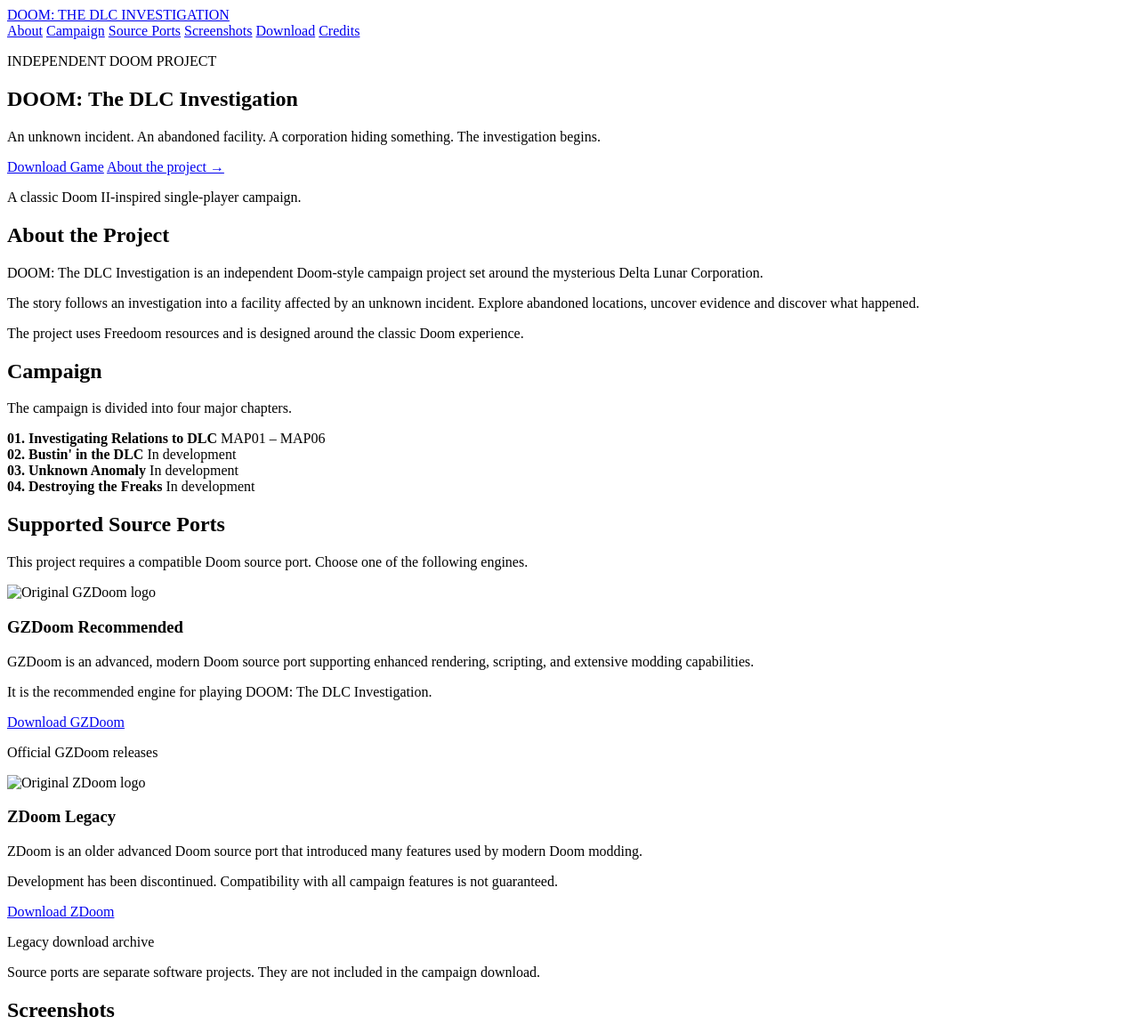
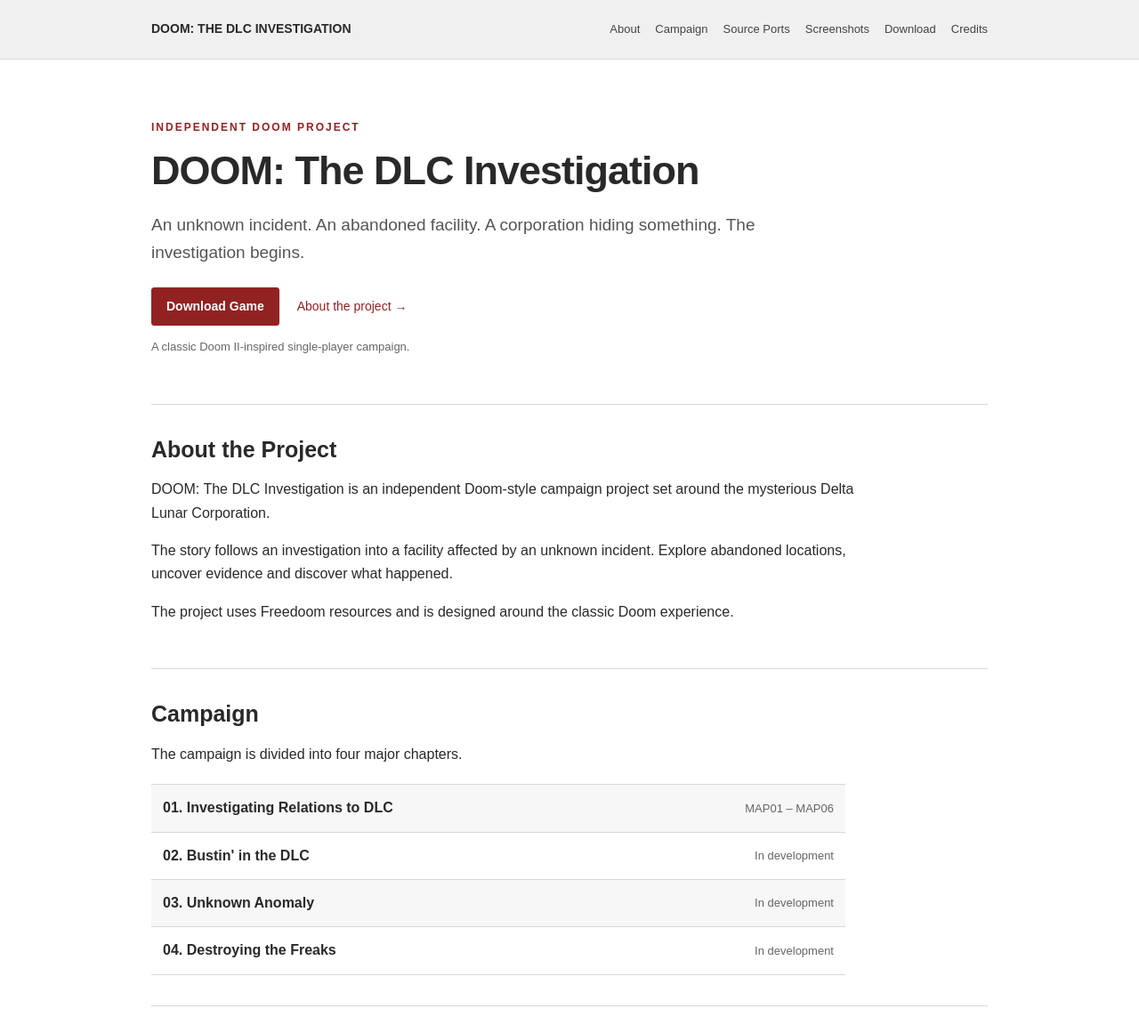
Before and after one commit to vishesh15yadav-netizen/DOOM-DLC-Website, a plain HTML site: page index.html in a window 1280 px wide. Shown: the top 1152 px of the page at 89% size. Drawn offline with Linux system fonts and the light colour scheme.

Commit message:
Update style.css

```diff
--- a/style.css
+++ b/style.css
@@ -1,121 +1,413 @@
-.screenshots {
-    display: grid;
-    grid-template-columns: 1fr 1fr;
-    gap: 12px;
 
-    max-width: 800px;
-    margin: 20px auto;
+/* =========================================
+   DOOM: THE DLC INVESTIGATION
+   Clean open-source project website design
+   ========================================= */
+
+:root {
+    --background: #ffffff;
+    --surface: #f4f4f4;
+    --text: #292929;
+    --muted: #666666;
+    --border: #d8d8d8;
+    --red: #922222;
+    --red-hover: #701818;
 }
 
-.screenshot {
-    height: 160px;
-    overflow: hidden;
-
-    background: #080908;
-    border: 1px solid #484a42;
+* {
+    box-sizing: border-box;
 }
 
-.screenshot img {
-    width: 100%;
-    height: 100%;
-
-    object-fit: cover;
-    object-position: center;
-
-    display: block;
-}
-/* =========================================
-   DOWNLOAD PAGE
-========================================= */
-
-.download-page {
-
-    max-width: 850px;
-
-    margin: auto;
-
-    padding: 90px 20px;
-
-    text-align: center;
+html {
+    scroll-behavior: smooth;
 }
 
-.download-page h1 {
-
-    margin-bottom: 30px;
+body {
+    margin: 0;
+    background: var(--background);
+    color: var(--text);
+    font-family: Arial, Helvetica, sans-serif;
+    font-size: 16px;
+    line-height: 1.65;
 }
 
-.download-message {
+.container {
+    width: min(940px, calc(100% - 40px));
+    margin: auto;
+}
 
-    color: #999b91;
+a {
+    color: var(--red);
+}
 
-    font-size: 16px;
-
-    line-height: 1.7;
-
-    margin-bottom: 35px;
+a:hover {
+    color: var(--red-hover);
 }
 
 
-/* BETA WARNING */
+/* NAVIGATION */
 
-.warning {
-
-    max-width: 650px;
-
-    margin: 0 auto 35px;
-
-    padding: 25px;
-
-    background: #171914;
-
-    border: 1px solid #55574e;
-
-    text-align: left;
-
-    box-shadow:
-        0 10px 30px rgba(0,0,0,0.4);
+.header {
+    background: #f0f0f0;
+    border-bottom: 1px solid var(--border);
 }
 
-.warning-title {
-
-    font-size: 18px;
-
-    font-weight: bold;
-
-    letter-spacing: 3px;
-
-    color: #c5c5b8;
-
-    margin-bottom: 15px;
-
+.navigation {
+    min-height: 66px;
+    display: flex;
+    align-items: center;
+    justify-content: space-between;
+    flex-wrap: wrap;
+    gap: 15px;
+    padding: 12px 0;
 }
 
-.warning p {
-
-    color: #898b82;
-
+.brand {
+    color: var(--text);
     font-size: 14px;
-
-    line-height: 1.7;
-
+    font-weight: bold;
+    text-decoration: none;
 }
 
-.back-button {
+nav {
+    display: flex;
+    flex-wrap: wrap;
+    gap: 17px;
+}
 
-    display: block;
+nav a {
+    color: #444;
+    font-size: 13px;
+    text-decoration: none;
+}
 
-    margin-top: 30px;
+nav a:hover {
+    text-decoration: underline;
+}
 
-    color: #70736a;
 
-    text-decoration: none;
+/* INTRODUCTION */
 
-    font-size: 11px;
+.hero {
+    padding: 55px 0 40px;
+    border-bottom: 1px solid var(--border);
+}
 
+.eyebrow {
+    color: var(--red);
+    font-size: 12px;
+    font-weight: bold;
     letter-spacing: 2px;
 }
 
-.back-button:hover {
+h1 {
+    max-width: 750px;
+    margin: 10px 0;
+    font-size: clamp(32px, 5vw, 45px);
+    line-height: 1.15;
+    letter-spacing: -1px;
+}
 
-    color: #bfc0b5;
+.hero-description {
+    max-width: 680px;
+    color: #555;
+    font-size: 19px;
 }
+
+.hero-buttons {
+    display: flex;
+    align-items: center;
+    flex-wrap: wrap;
+    gap: 20px;
+    margin-top: 24px;
+}
+
+.button {
+    display: inline-block;
+    padding: 9px 16px;
+    background: var(--red);
+    border: 1px solid var(--red);
+    border-radius: 3px;
+    color: white;
+    font-size: 14px;
+    font-weight: bold;
+    text-decoration: none;
+}
+
+.button:hover {
+    background: var(--red-hover);
+    border-color: var(--red-hover);
+    color: white;
+}
+
+.text-link {
+    font-size: 14px;
+    text-decoration: none;
+}
+
+.small-text {
+    color: var(--muted);
+    font-size: 13px;
+}
+
+
+/* GENERAL SECTIONS */
+
+.section {
+    padding: 34px 0;
+    border-bottom: 1px solid var(--border);
+    scroll-margin-top: 20px;
+}
+
+h2 {
+    margin: 0 0 14px;
+    font-size: 25px;
+    line-height: 1.3;
+}
+
+.section > p {
+    max-width: 790px;
+}
+
+
+/* CAMPAIGN */
+
+.chapter-list {
+    max-width: 780px;
+    margin-top: 20px;
+    border-top: 1px solid var(--border);
+}
+
+.chapter {
+    display: flex;
+    align-items: center;
+    justify-content: space-between;
+    gap: 15px;
+    padding: 13px;
+    border-bottom: 1px solid var(--border);
+}
+
+.chapter:nth-child(odd) {
+    background: #f7f7f7;
+}
+
+.chapter span {
+    color: var(--muted);
+    font-size: 13px;
+    white-space: nowrap;
+}
+
+
+/* SOURCE PORTS */
+
+.source-port {
+    display: flex;
+    align-items: flex-start;
+    gap: 25px;
+    max-width: 850px;
+    margin: 24px 0;
+    padding: 20px;
+    border: 1px solid var(--border);
+    background: #fafafa;
+}
+
+.port-logo {
+    width: 155px;
+    min-width: 155px;
+    display: flex;
+    align-items: center;
+    justify-content: center;
+}
+
+.port-logo img {
+    display: block;
+    width: 100%;
+    height: auto;
+    object-fit: contain;
+}
+
+.port-information {
+    flex: 1;
+}
+
+.port-information h3 {
+    margin: 0 0 8px;
+    font-size: 21px;
+}
+
+.port-information p {
+    margin: 8px 0;
+}
+
+.recommended,
+.legacy {
+    display: inline-block;
+    margin-left: 7px;
+    padding: 2px 7px;
+    border-radius: 2px;
+    font-size: 10px;
+    font-weight: bold;
+    vertical-align: middle;
+}
+
+.recommended {
+    background: #e3eee3;
+    color: #315d31;
+}
+
+.legacy {
+    background: #eeeeee;
+    color: #555555;
+}
+
+.port-button {
+    margin-top: 10px;
+}
+
+.port-note {
+    display: block;
+    color: var(--muted);
+    font-size: 12px;
+    margin-top: 6px;
+}
+
+
+/* SCREENSHOTS */
+
+.screenshot-grid {
+    display: grid;
+    grid-template-columns: repeat(2, minmax(0, 1fr));
+    gap: 16px;
+    margin-top: 20px;
+}
+
+figure {
+    margin: 0;
+    padding: 7px;
+    border: 1px solid var(--border);
+    background: #fafafa;
+}
+
+figure img {
+    display: block;
+    width: 100%;
+    aspect-ratio: 16 / 9;
+    object-fit: cover;
+    background: #222;
+}
+
+figcaption {
+    padding: 7px 2px;
+    color: var(--muted);
+    font-size: 12px;
+}
+
+
+/* DOWNLOAD */
+
+.download-card {
+    max-width: 820px;
+    display: flex;
+    justify-content: space-between;
+    align-items: center;
+    flex-wrap: wrap;
+    gap: 20px;
+    margin: 22px 0;
+    padding: 18px;
+    border: 1px solid var(--border);
+    background: #f7f7f7;
+}
+
+.download-card h3 {
+    margin: 0;
+}
+
+.download-card p {
+    margin: 3px 0;
+    color: var(--muted);
+    font-size: 13px;
+}
+
+
+/* CREDITS */
+
+.credits {
+    padding-left: 22px;
+}
+
+
+/* FOOTER */
+
+.footer {
+    margin-top: 12px;
+    background: var(--surface);
+    border-top: 1px solid var(--border);
+}
+
+.footer-content {
+    display: flex;
+    align-items: center;
+    justify-content: space-between;
+    flex-wrap: wrap;
+    gap: 15px;
+    padding: 20px 0;
+    color: var(--muted);
+    font-size: 12px;
+}
+
+.footer-content strong {
+    color: #444;
+}
+
+.footer-content a {
+    text-decoration: none;
+}
+
+
+/* MOBILE RESPONSIVENESS */
+
+@media (max-width: 650px) {
+
+    .navigation {
+        align-items: flex-start;
+        flex-direction: column;
+    }
+
+    nav {
+        gap: 10px 15px;
+    }
+
+    .hero {
+        padding-top: 35px;
+    }
+
+    .source-port {
+        flex-direction: column;
+        align-items: flex-start;
+    }
+
+    .port-logo {
+        width: 130px;
+        min-width: 130px;
+    }
+
+    .screenshot-grid {
+        grid-template-columns: 1fr;
+    }
+
+    .chapter {
+        align-items: flex-start;
+        flex-direction: column;
+        gap: 3px;
+    }
+
+    .download-card {
+        align-items: flex-start;
+        flex-direction: column;
+    }
+
+    .footer-content {
+        align-items: flex-start;
+        flex-direction: column;
+    }
+}
```
